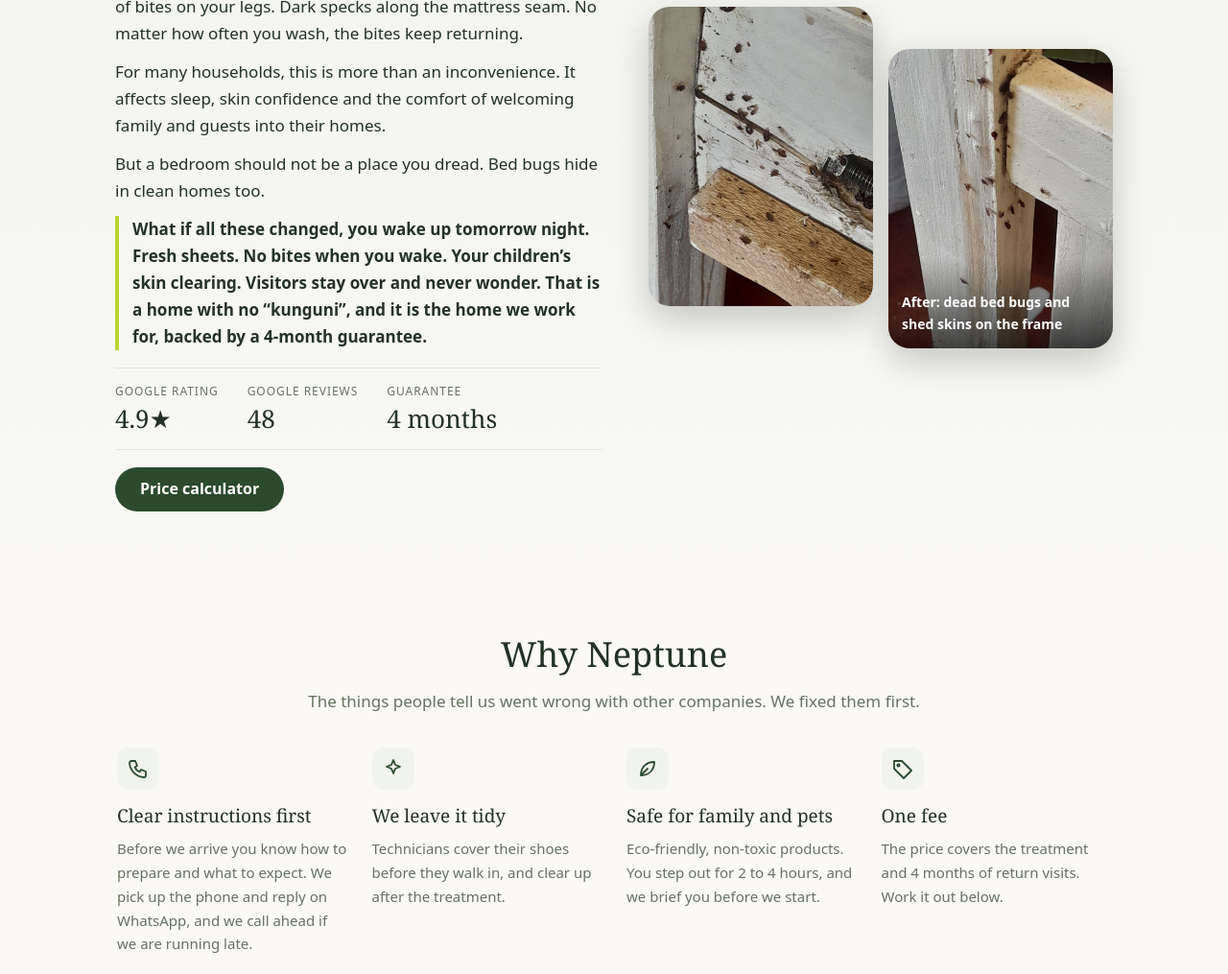
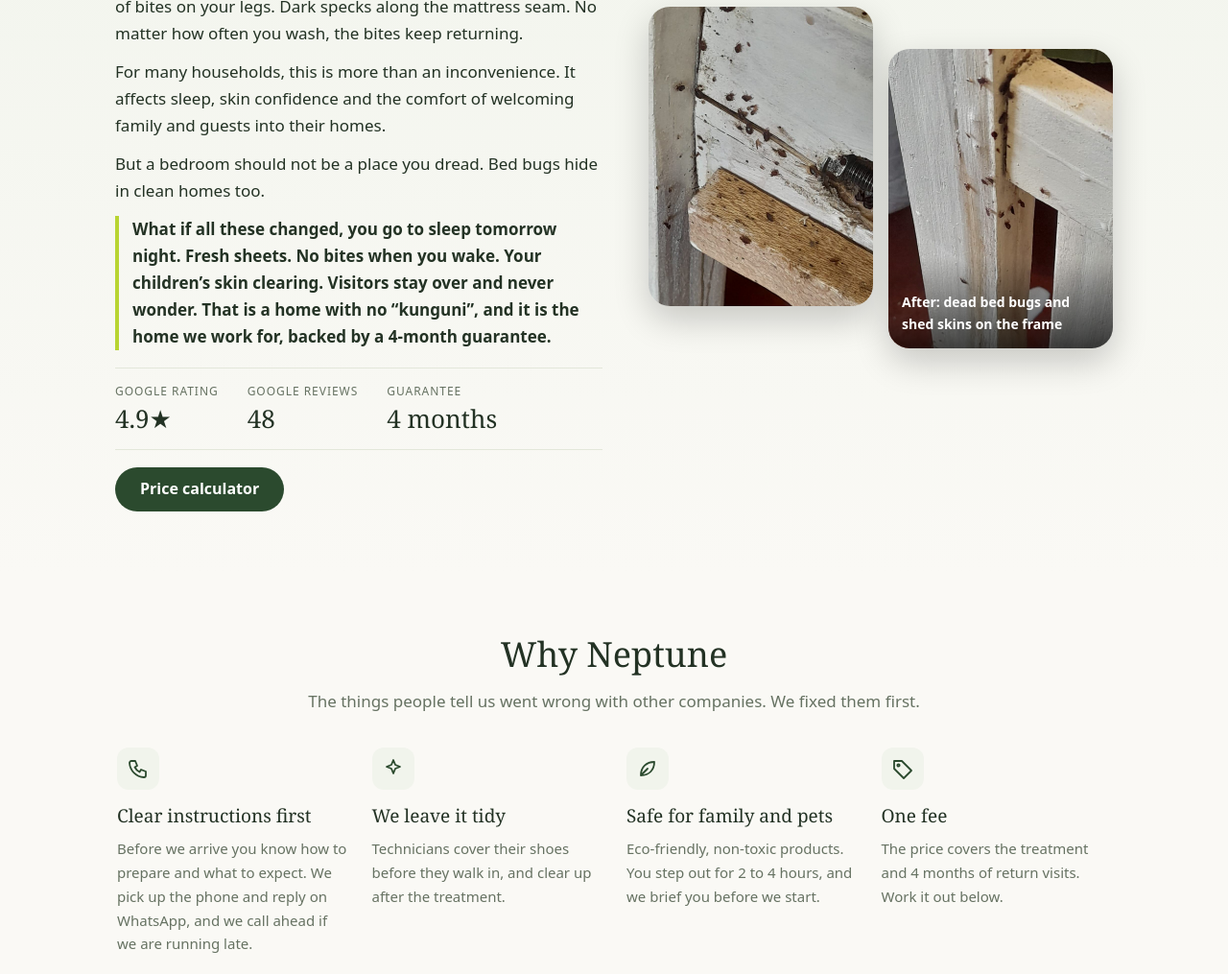
Before and after one commit to neptunepestcontrol-ke/bedbugs, a plain HTML site: page index.html in a window 1280 px wide. Shown: the part 836-1851 px from the top of the page at 96% size. Drawn offline with Linux system fonts and the light colour scheme.

Commit message:
Update index.html

```diff
--- a/index.html
+++ b/index.html
@@ -11,7 +11,7 @@
 </div></div></section>
 
 
-<section class="sec grad"><div class="w2 split2 st"><div class="sl"><h2>Imagine a bedroom where bed means rest, not dread.</h2><p>Every night you strip the bed, wash everything in hot water and lie down hoping it is over. Yet, by 2am, the itching is back. A line of bites on your legs. Dark specks along the mattress seam. No matter how often you wash, the bites keep returning.</p><p>For many households, this is more than an inconvenience. It affects sleep, skin confidence and the comfort of welcoming family and guests into their homes.</p><p>But a bedroom should not be a place you dread. Bed bugs hide in clean homes too.</p><p class="vision">What if all these changed, you wake up tomorrow night. Fresh sheets. No bites when you wake. Your children’s skin clearing. Visitors stay over and never wonder. That is a home with no “kunguni”, and it is the home we work for, backed by a 4-month guarantee.</p>
+<section class="sec grad"><div class="w2 split2 st"><div class="sl"><h2>Imagine a bedroom where bed means rest, not dread.</h2><p>Every night you strip the bed, wash everything in hot water and lie down hoping it is over. Yet, by 2am, the itching is back. A line of bites on your legs. Dark specks along the mattress seam. No matter how often you wash, the bites keep returning.</p><p>For many households, this is more than an inconvenience. It affects sleep, skin confidence and the comfort of welcoming family and guests into their homes.</p><p>But a bedroom should not be a place you dread. Bed bugs hide in clean homes too.</p><p class="vision">What if all these changed, you go to sleep tomorrow night. Fresh sheets. No bites when you wake. Your children’s skin clearing. Visitors stay over and never wonder. That is a home with no “kunguni”, and it is the home we work for, backed by a 4-month guarantee.</p>
 <div class="stats"><div><small>Google rating</small><b>4.9★</b></div><div><small>Google reviews</small><b>48</b></div><div><small>Guarantee</small><b>4 months</b></div></div>
 <div class="row"><a class="pillb" href="#price">Price calculator</a></div></div>
 <div class="cards2"><div class="pc a"><img class="slot" src="assets/img/bb-before-1.jpg" alt="Bed bugs and droppings along a wooden bed frame joint, found at a Nairobi home before treatment" data-need="Bed bugs on a bed frame" data-ratio="4/3" loading="lazy"></div><div class="pc b"><img class="slot" src="assets/img/bb-after-2.jpg" alt="Bed frame after treatment" data-need="After: bed frame" data-ratio="3/4" loading="lazy"><span class="cap">After: dead bed bugs and shed skins on the frame</span></div></div></div></section>
```
